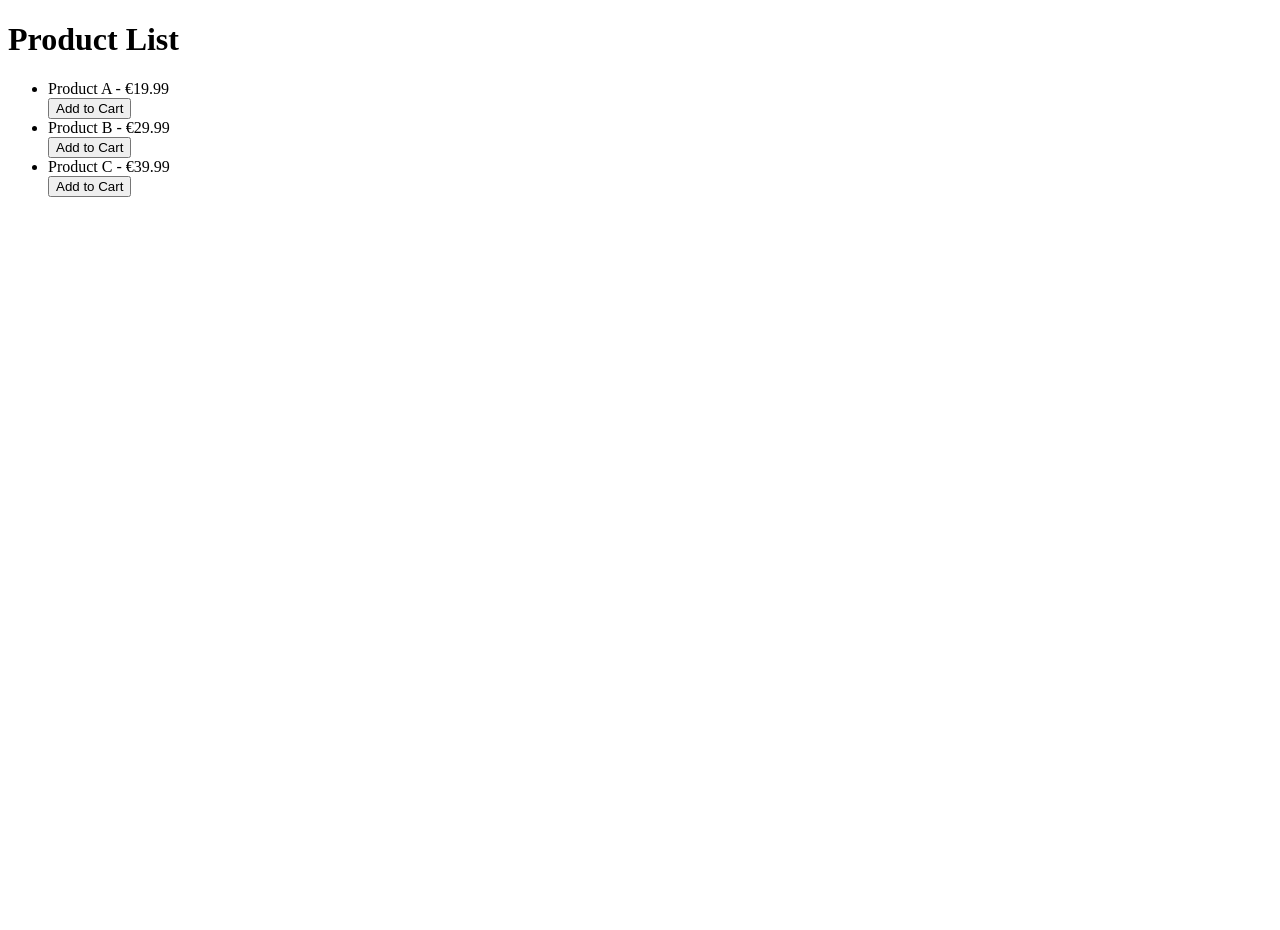
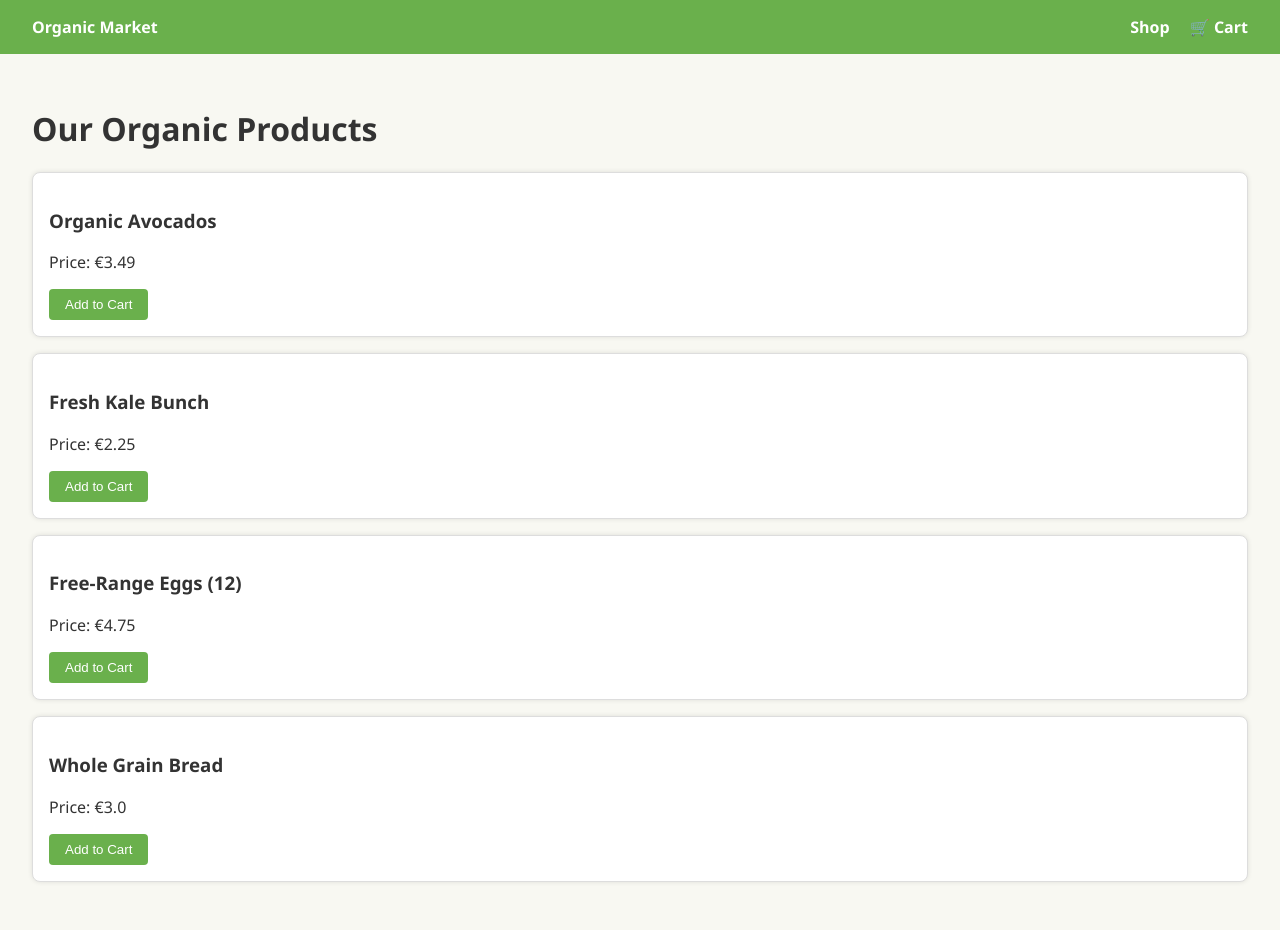
Before and after one commit to Hell80y/stargate-online-payments, a FastAPI app: page / in a window 1280 px wide. Before the commit the page ends 197 px from the top, so only its background shows below. Run offline with FastAPI, Linux system fonts and the light colour scheme.

Commit message:
Added visuals for a professional look

```diff
--- a/main.py
+++ b/main.py
@@ -7,11 +7,12 @@ app = FastAPI()
 app.mount("/static", StaticFiles(directory="static"), name="static")
 templates = Jinja2Templates(directory="templates")
 
-# Dummy product list
+# Organic-themed products
 products = [
-    {"id": 1, "name": "Product A", "price": 19.99},
-    {"id": 2, "name": "Product B", "price": 29.99},
-    {"id": 3, "name": "Product C", "price": 39.99}
+    {"id": 1, "name": "Organic Avocados", "price": 3.49},
+    {"id": 2, "name": "Fresh Kale Bunch", "price": 2.25},
+    {"id": 3, "name": "Free-Range Eggs (12)", "price": 4.75},
+    {"id": 4, "name": "Whole Grain Bread", "price": 3.00}
 ]
 
 @app.get("/", response_class=HTMLResponse)
--- /dev/null
+++ b/static/css/style.css
@@ -0,0 +1,48 @@
+body {
+    font-family: 'Segoe UI', sans-serif;
+    margin: 0;
+    background-color: #f8f8f2;
+    color: #333;
+}
+
+header {
+    background-color: #6ab04c;
+    color: white;
+    padding: 1rem 2rem;
+    display: flex;
+    justify-content: space-between;
+    align-items: center;
+}
+
+header a {
+    color: white;
+    text-decoration: none;
+    margin-left: 1rem;
+    font-weight: bold;
+}
+
+main {
+    padding: 2rem;
+}
+
+.product {
+    border: 1px solid #ddd;
+    border-radius: 8px;
+    padding: 1rem;
+    margin-bottom: 1rem;
+    background-color: white;
+    box-shadow: 0 0 5px rgba(0,0,0,0.1);
+}
+
+button {
+    background-color: #6ab04c;
+    color: white;
+    border: none;
+    padding: 0.5rem 1rem;
+    border-radius: 4px;
+    cursor: pointer;
+}
+
+button:hover {
+    background-color: #60a744;
+}
--- a/templates/index.html
+++ b/templates/index.html
@@ -1,18 +1,29 @@
 <!DOCTYPE html>
 <html>
-<head><title>Products</title></head>
+<head>
+    <title>Organic Market</title>
+    <link rel="stylesheet" href="/static/css/style.css">
+</head>
 <body>
-    <h1>Product List</h1>
-    <ul>
+    <header>
+        <div><strong>Organic Market</strong></div>
+        <div>
+            <a href="/">Shop</a>
+            <a href="/cart">🛒 Cart</a>
+        </div>
+    </header>
+    <main>
+        <h1>Our Organic Products</h1>
         {% for product in products %}
-        <li>
-            {{ product.name }} - €{{ product.price }}
+        <div class="product">
+            <h3>{{ product.name }}</h3>
+            <p>Price: €{{ product.price }}</p>
             <form method="post" action="/add-to-cart">
                 <input type="hidden" name="product_id" value="{{ product.id }}">
                 <button type="submit">Add to Cart</button>
             </form>
-        </li>
+        </div>
         {% endfor %}
-    </ul>
+    </main>
 </body>
 </html>
```
Also changed, not shown: templates/cart.html (+20 -6 lines).
